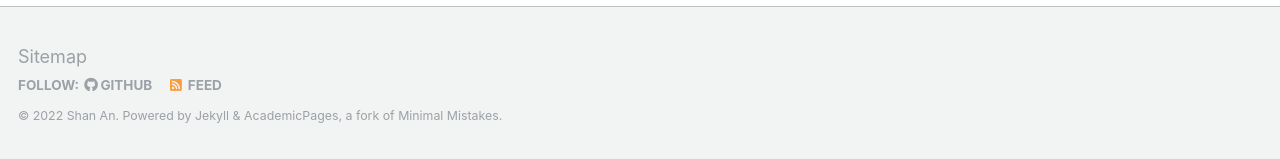
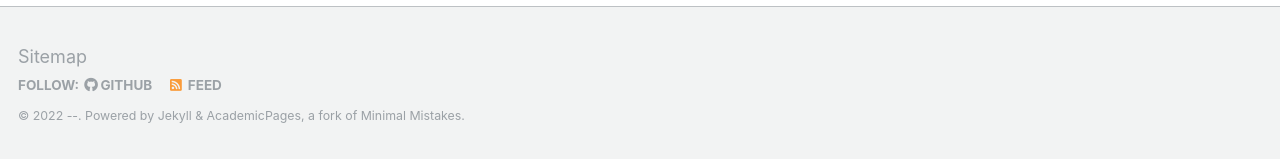
Before and after one commit to anshan-XR-ROB/anshan-XR-ROB.github.io, a Jekyll site: the page built from _pages/non-menu-page.md, in a window 1280 px wide. Shown: the part 738-897 px from the top of the page. Built offline with Jekyll 4.4.1, drawn with Linux system fonts in a browser that asks for light colours; some web fonts are replaced.

Commit message:
Update _config.yml

```diff
--- a/_config.yml
+++ b/_config.yml
@@ -9,7 +9,7 @@
 locale                   : "en-US"
 title                    : "-- "
 title_separator          : "-"
-name                     : &name "Shan An"
+name                     : &name "--"
 description              : &description "personal description"
 url                      : https://anshan-ar.github.io # the base hostname & protocol for your site e.g. "https://mmistakes.github.io"
 baseurl                  : "" # the subpath of your site, e.g. "/blog"
```
